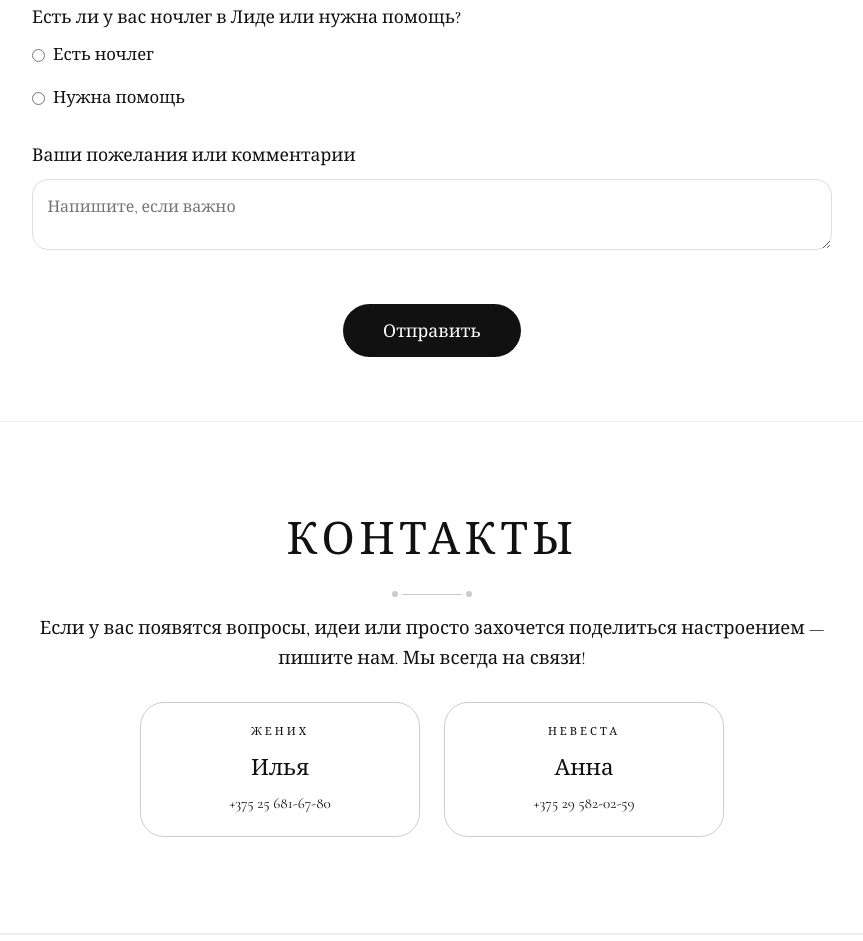
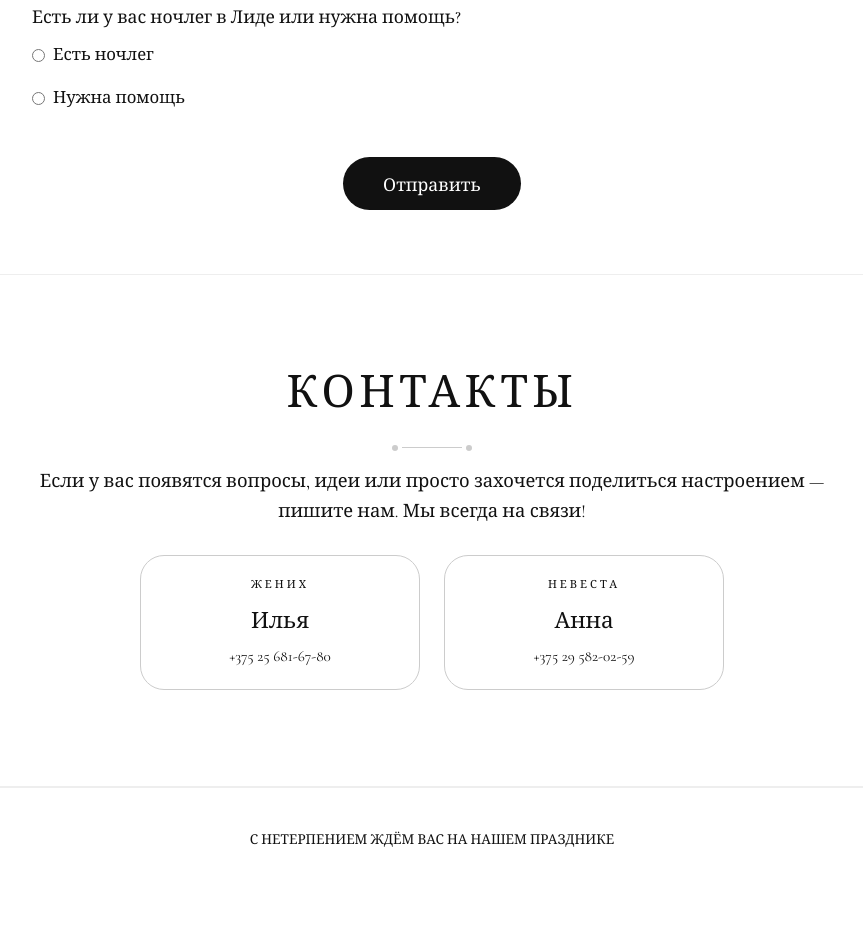
Before and after one commit to wedding-love/ilya-anya, a plain HTML site: page index.html in a window 1280 px wide. Shown: the part 5647-6588 px from the top of the page, without its empty margins (208-1071 px from the left). After the commit the page ends 6539 px from the top, so only its background shows below. Drawn offline with nearby package versions, Linux system fonts and the light colour scheme.

Commit message:
Update index.html

```diff
--- a/index.html
+++ b/index.html
@@ -245,7 +245,7 @@
             <div class="form-group"><label>Предпочтения по напиткам</label><div class="checkbox-group"><label><input type="checkbox" name="drinks" value="Шампанское"> Шампанское</label><label><input type="checkbox" name="drinks" value="Белое вино"> Белое вино</label><label><input type="checkbox" name="drinks" value="Красное вино"> Красное вино</label><label><input type="checkbox" name="drinks" value="Водка"> Водка</label><label><input type="checkbox" name="drinks" value="Виски"> Виски</label><label><input type="checkbox" name="drinks" value="Безалкогольные напитки"> Безалкогольные напитки</label></div></div>
             <div class="form-group"><label for="allergies">Есть ли у вас аллергии на еду?</label><input type="text" id="allergies" name="allergies" placeholder="Укажите, если есть"></div>
             <div class="form-group"><label>Есть ли у вас ночлег в Лиде или нужна помощь?</label><div class="radio-group"><label><input type="radio" name="accommodation" value="Есть ночлег"> Есть ночлег</label><label><input type="radio" name="accommodation" value="Нужна помощь"> Нужна помощь</label></div></div>
-            <div class="form-group"><label for="message">Ваши пожелания или комментарии</label><textarea id="message" name="message" rows="2" placeholder="Напишите, если важно"></textarea></div>
+
             <button type="submit" class="submit-btn">Отправить</button>
         </form>
         <div class="soon-message" id="soonMessage">Спасибо! Мы получили ваши ответы. До скорой встречи!</div>
```
